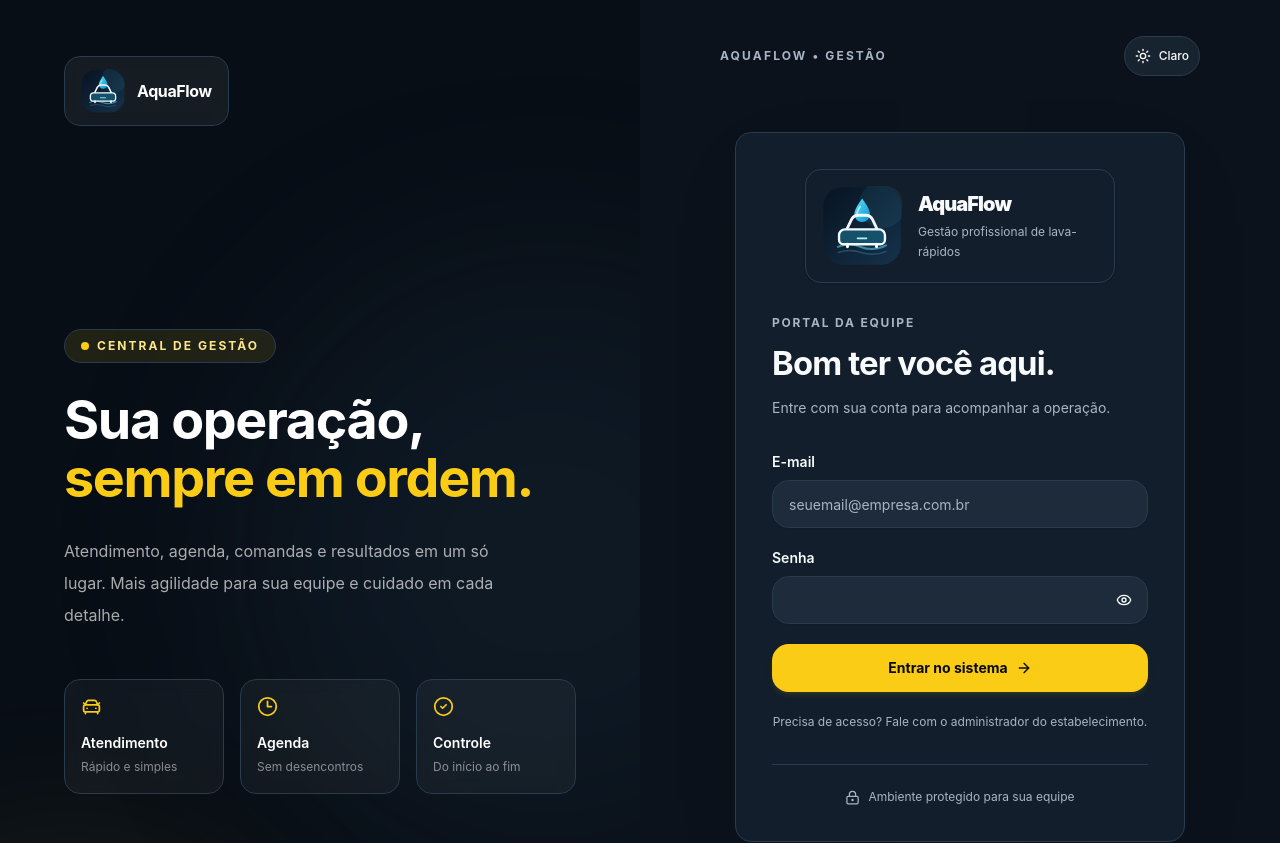
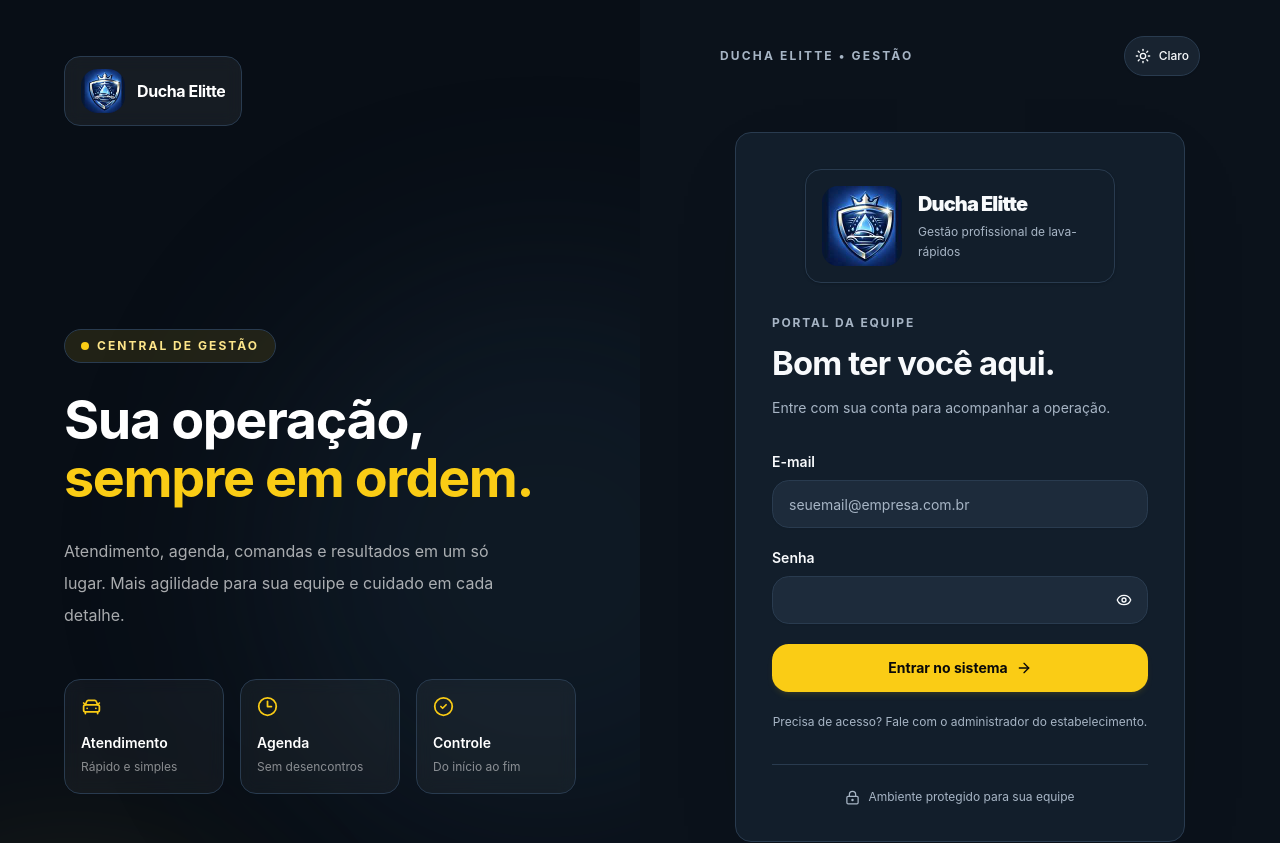
Before and after one commit to Raphaeljdk/aquaflow-gestao, a Next.js app: page /login in a window 1280 px wide. Shown: the top 843 px of the page. Built offline with nearby package versions, Linux system fonts and the light colour scheme.

Commit message:
Exibir logo enviada da Ducha Elitte no login e na navegação

```diff
--- a/src/components/login.tsx
+++ b/src/components/login.tsx
@@ -36,7 +36,7 @@ export function Login() {
   const { resolvedTheme, setTheme } = useTheme();
   useEffect(() => setMounted(true), []);
   // O portal AquaFlow não recebe marca, logo ou contato das configurações da unidade.
-  const companyName = "AquaFlow";
+  const companyName = "Ducha Elitte";
 
   const form = useForm<{ email: string; password: string }>({
     resolver: zodResolver(loginSchema),
@@ -90,7 +90,7 @@ export function Login() {
           aria-label={companyName + " · início"}
           className="relative inline-flex max-w-full items-center gap-3 self-start rounded-2xl border border-white/15 bg-white/[.06] px-4 py-3 backdrop-blur-sm"
         >
-          <img src="/aquaflow-icon.svg" alt="" width={44} height={44} className="size-11 shrink-0 rounded-xl" />
+          <img src="/ducha-elitte-app.jpg" alt="" width={44} height={44} className="size-11 shrink-0 rounded-xl object-cover" />
           <span className="truncate text-base font-bold tracking-tight text-white">
             {companyName}
           </span>
@@ -175,10 +175,10 @@ export function Login() {
           <div className="rounded-2xl border border-border bg-card p-6 shadow-[0_24px_80px_-40px_rgba(0,0,0,.35)] sm:p-9">
             <div className="mb-8 flex justify-center">
               <div className="flex w-full max-w-[310px] items-center gap-4 rounded-2xl border border-border bg-card p-3 shadow-sm sm:p-4">
-                <img src="/aquaflow-icon.svg" alt="Símbolo AquaFlow" width={80} height={80}
+                <img src="/ducha-elitte-app.jpg" alt="Escudo Ducha Elitte" width={80} height={80}
                   className="size-[76px] shrink-0 rounded-2xl sm:size-20" />
                 <div className="min-w-0">
-                  <p className="text-xl font-black tracking-[-.045em] text-foreground">AquaFlow</p>
+                  <p className="text-xl font-black tracking-[-.045em] text-foreground">Ducha Elitte</p>
                   <p className="mt-1 text-xs leading-5 text-muted-foreground">Gestão profissional de lava-rápidos</p>
                 </div>
               </div>
```
